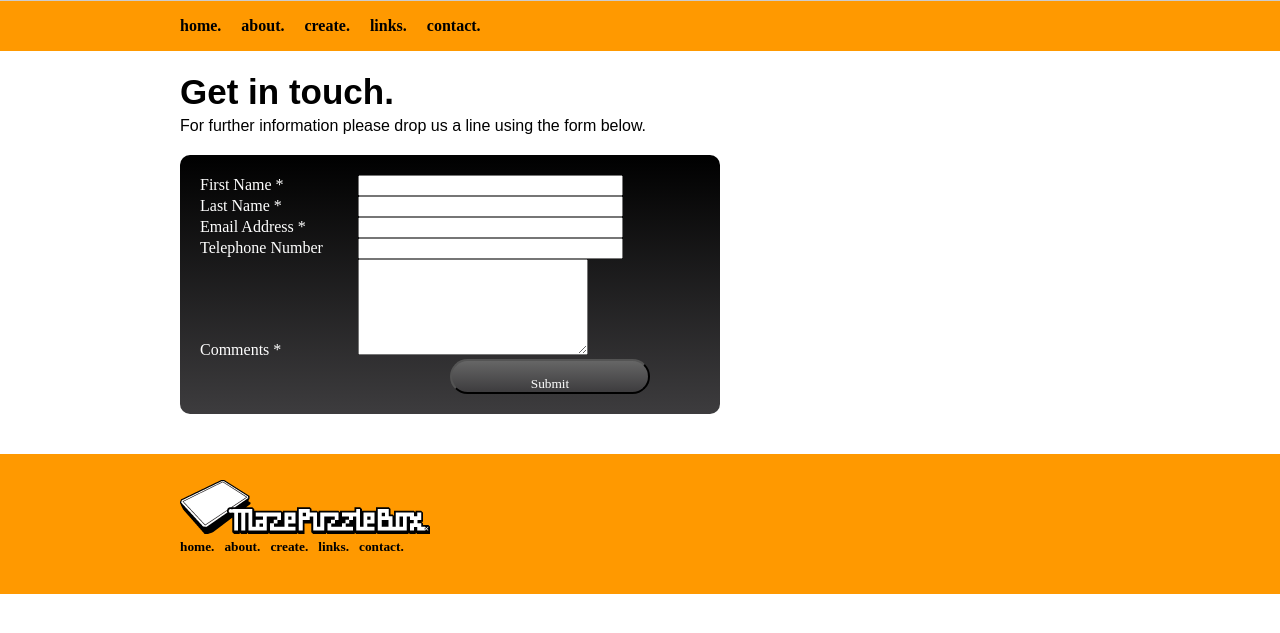
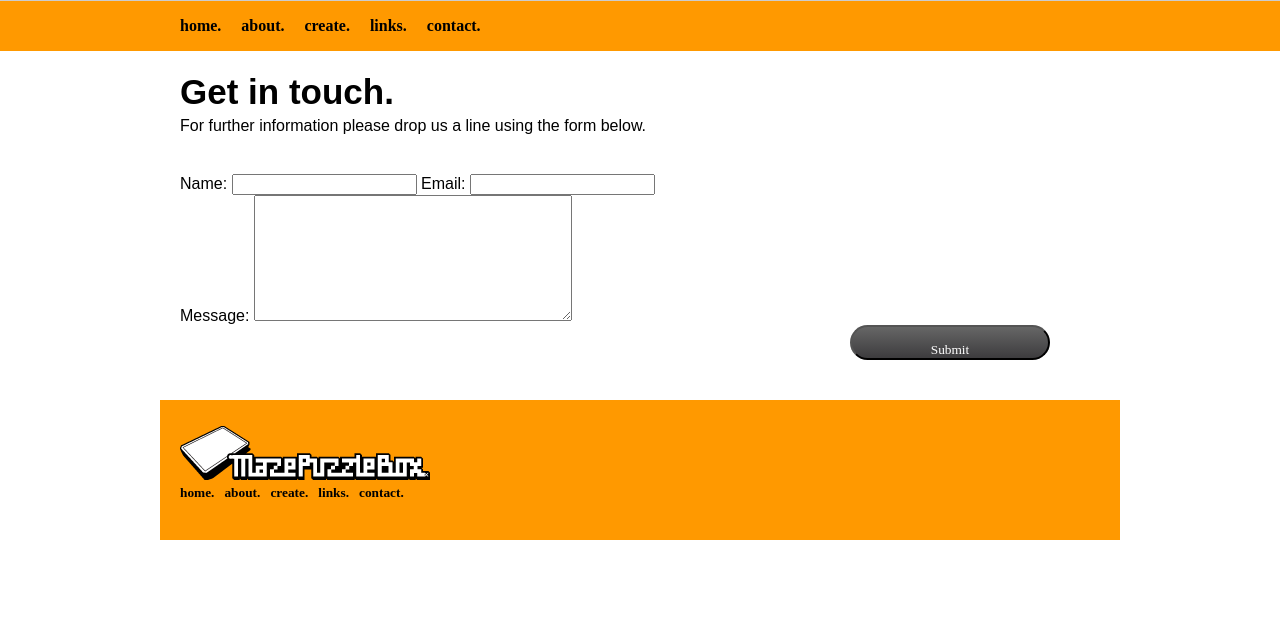
Before and after one commit to mattvenn/mazepuzzlebox, a Django app: template templates/contact.html in a window 1280 px wide. Shown: the part 120-753 px from the top of the page. Run offline with Django 3.2, Linux system fonts and the light colour scheme; the template is opened without the code that fills it, so the values that code supplies are empty; parts of the project's set-up code (start-up, migrations or seed data) failed here and were passed over.

Commit message:
updated contact form and some text

```diff
--- a/templates/about.html
+++ b/templates/about.html
@@ -5,7 +5,8 @@
 	<div id="about-image"></div>
 	<div id="about-text">
 		<h1>Maze Puzzle Box created by...</h1>
-		<p>...Bristol-based inventor, wild-man and general all-round genius creator-of-worlds, Mr <a href="http://www.mattvenn.net">Matthew Venn</a>. Matt is a member of Bristol, Hackspace. A bit more text bout Matt and his wild-ass project here. All plans are available free, and the source code for website and DXF generation is here: <a href="https://github.com/mattvenn/mazepuzzlebox">https://github.com/mattvenn/mazepuzzlebox</a></p><br>
+		<p>...Bristol-based inventor, wild-man and general all-round genius creator-of-worlds, Mr <a href="http://www.mattvenn.net">Matthew Venn</a>. Matt is a member of <a href="http://bristol.hackspace.org.uk/">Bristol Hackspace</a>, where the boxes are put together. The box parts are cut out by <a href="http://stuartchilds.com/">Stuart 'Lunatic' Childs</a> with his Beaver powered Laser. </p>
+        <p>All code and plans are released under the <a href="http://www.gnu.org/licenses/gpl-3.0-standalone.html">GPL v3 license</a>. Source code for website and DXF/SVG generation is here: <a href="https://github.com/mattvenn/mazepuzzlebox">https://github.com/mattvenn/mazepuzzlebox</a></p><br>
 		<h1>Big thanks to...</h1>
         <p><a href="http://www.londonhackspace.com">London Hackspace</a> for laser cutting and general help, Johannes for javascript maze designer, Andy for python help, Alice for UI help, kellbot for info on the <a href="http://www.kellbot.com/sdxf-python-library-for-dxf/">sdxf library</a>, and the Open source community for supplying such awesome tools: <a href="http://www.djangoproject.com/">Django</a>, <a href="http://www.python.org/">Python</a> and all the rest.</p></div>
 </div>
--- a/templates/base.html
+++ b/templates/base.html
@@ -70,6 +70,7 @@
 	</div>
 
 <div id="wrapper" class="clearfix">
+        <!-- error message here -->
         {% if error_message %}
             <div id="error" class="clearfix">Error: {{ error_message }}</div>
         {% endif %}
--- a/templates/contact.html
+++ b/templates/contact.html
@@ -2,58 +2,27 @@
 {% block title %}about{% endblock %}
 {% block content %}
 <div id="content" class="clearfix"><h1>Get in touch.</h1><p>For further information please drop us a line using the form below.</p>
-	<div id="contact">
 
-	      <form name="contactform" method="post" action="..external/send_form_email.php">
-		<table width="500px">
-		<tr>
-		 <td valign="top">
-		  <label for="first_name">First Name *</label>
-		 </td>
-		 <td valign="top">
-		  <input  type="text" name="first_name" maxlength="50" size="30">
-		 </td>
-		</tr>
-		<tr>
-		 <td valign="top"">
-		  <label for="last_name">Last Name *</label>
-		 </td>
-		 <td valign="top">
-		  <input  type="text" name="last_name" maxlength="50" size="30">
-		 </td>
-		</tr>
-		<tr>
-		 <td valign="top">
-		  <label for="email">Email Address *</label>
-		 </td>
-		 <td valign="top">
-		  <input  type="text" name="email" maxlength="80" size="30">
-		 </td>
-		</tr>
-		<tr>
-		 <td valign="top">
-		  <label for="telephone">Telephone Number</label>
-		 </td>
-		 <td valign="top">
-		  <input  type="text" name="telephone" maxlength="30" size="30">
-		 </td>
-		</tr>
-		<tr>
-		 <td valign="top">
-		  <label for="comments">Comments *</label>
-		 </td>
-		 <td valign="top">
-		  <textarea  name="comments" maxlength="1000" cols="26" rows="6"></textarea>
-		 </td>
-		</tr>
-		<tr>
-		 <td colspan="2" style="text-align:center">
-		  <input type="submit" value="Submit">
-		 </td>
-		</tr>
-		</table>
-		</form>
-	</div>
+            <div id="c_form">
+                <br /><br />
+                <form name="contactform" action="/contact" method="post">
+				{% csrf_token %}
+                    <div id="name_email">
+                        <label id="id_name">Name:</label>
+                        <input type="text" name="name" value="" id="name" />
+                        <label id="id_email">Email:</label>
+                        <input type="text" name="email" value="" id="Email" />
+                    </div><!-- end name_email -->
+                    <div id="message">
+                        <label id="id_message">Message:</label>
+                        <textarea name="message" rows="8" cols="37"></textarea>
+
+                    </div><!-- end message -->
+                    <div id="submit">
+                        <input type="submit" />
+                    </div><!-- end submit -->
+                </form>
+
 </div>
 </div><!-- END WRAPPER-->
 {% endblock %}
--- a/templates/index.html
+++ b/templates/index.html
@@ -11,7 +11,7 @@
     	<iframe width="600" height="336" src="http://www.youtube.com/v/HTdaDZDc90g&autohide=1&showinfo=0" frameborder="0" allowfullscreen></iframe>
 	</div>
     {% endif %}
-	<div id="media-text"><h1>Watch the video,</h1><p>then create your own box!</p><br><p>I love it when I get to the stage of a project where I can finesse it! The maze puzzle box is now in its 15th iteration after a year's progressive design improvements. In this update I've improved the looks by removing all the visible cut marks on the top surface.</p><br><a href="/create"><p>Click here for further details.</p></a></div>
+	<div id="media-text"><h1>Watch the video</h1><p>to find out what this is all about...</p><br><p>This is a special type of puzzle box, because each box has a different puzzle inside.</p><br><a href="/create"><p>Create your own box!</p></a></div>
 </div>
 <div id="content" class="clearfix"><a name="latest-boxes"></a>
         {% if boxes %}
@@ -24,7 +24,7 @@
                     {% for rows in box.htmlMaze %}
                         <tr>
                         {% for cell in rows %}
-                            <td class="{{ cell }}"><div class="table-cell"></td>
+                            <td class="{{ cell }}"><div class="mini-table-cell"></td>
                         {% endfor %}
                         </tr>
                     {% endfor %}
```
Also changed, not shown: templates/links.html (+3 -4 lines).
